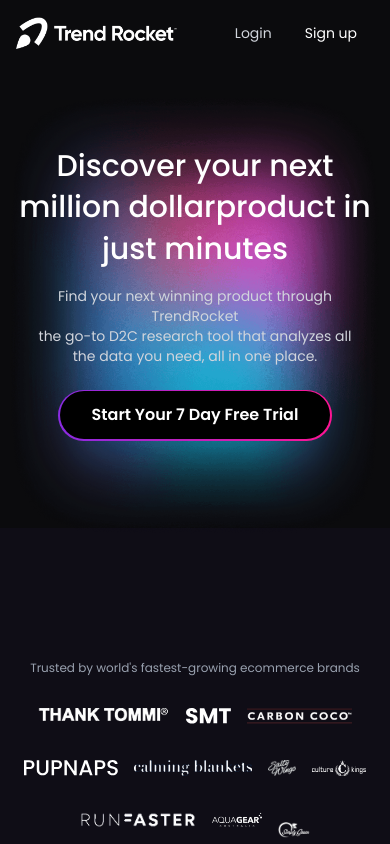
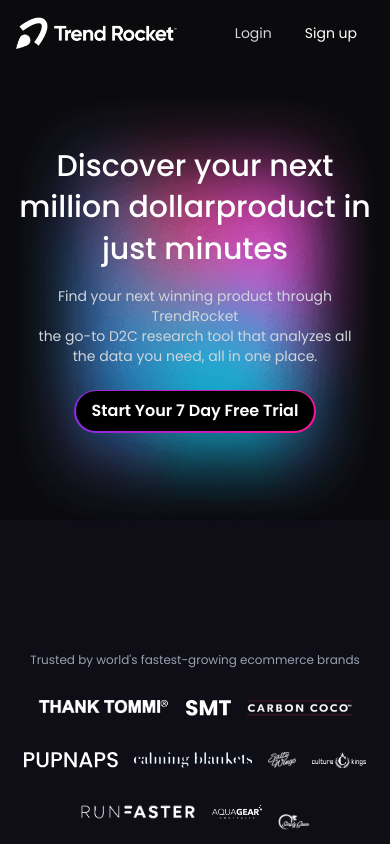
Before and after one commit to nabiy3v/trendrocket, a React (Vite) app: page / in a window 390 px wide. Shown: the top 844 px of the page. Built offline with nearby package versions, Linux system fonts and the light colour scheme.

Commit message:
fixed bugs

```diff
--- a/src/sections/cards.tsx
+++ b/src/sections/cards.tsx
@@ -139,7 +139,7 @@ export default function Cards() {
               className={`
                 bg-[#141418] border border-white/10 rounded-2xl p-6
                 transition-all duration-300 ease-in-out cursor-pointer
-                flex flex-col w-96 flex-shrink-0 snap-center
+                flex flex-col w-[330px] sm:w-96 flex-shrink-0 snap-center
                 ${card.hoverColor}
                 ${activeIndex === index
                   ? 'border-white/40 bg-[#1a1a20]' // scale-[1.02] olib tashlandi
--- a/src/sections/hero.tsx
+++ b/src/sections/hero.tsx
@@ -44,7 +44,7 @@ export default function Hero() {
           <button
       onClick={scrollToPricing}
       className="
-        px-8 py-3 rounded-full text-base font-semibold
+        px-4 py-2 sm:px-8 sm:py-3 rounded-full text-base font-semibold
         bg-black text-white
         transition cursor-pointer
         whitespace-nowrap
--- a/src/sections/testimonials.tsx
+++ b/src/sections/testimonials.tsx
@@ -11,7 +11,7 @@ export default function Testimonials() {
           </div>
         </div>
 
-        <div className="grid grid-cols-1 md:grid-cols-3 gap-8 mx-16">
+        <div className="grid grid-cols-1 md:grid-cols-3 gap-8 mx-4 sm:mx-16">
           <div className="rounded-lg py-6 flex flex-col h-full">
             <div className="mb-6 flex-grow">
               <p className="text-[17px] leading-relaxed">
```
